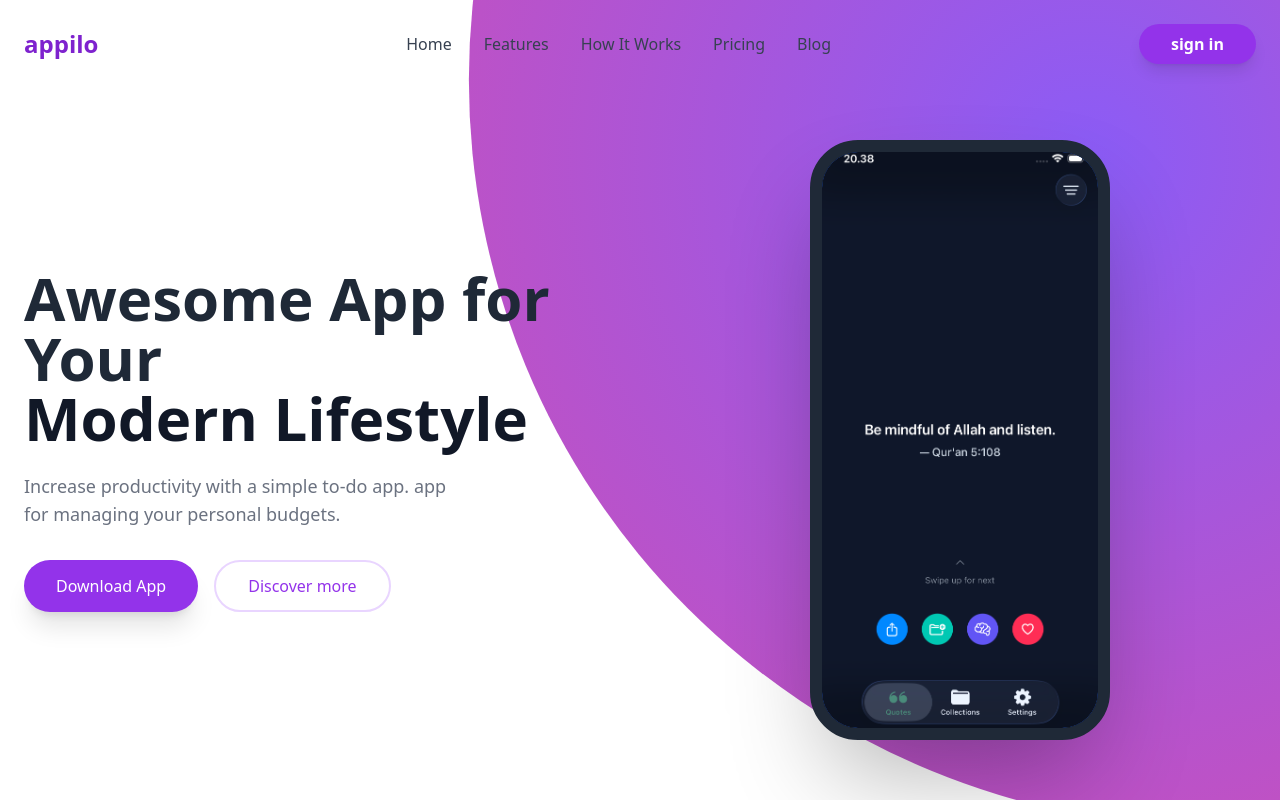
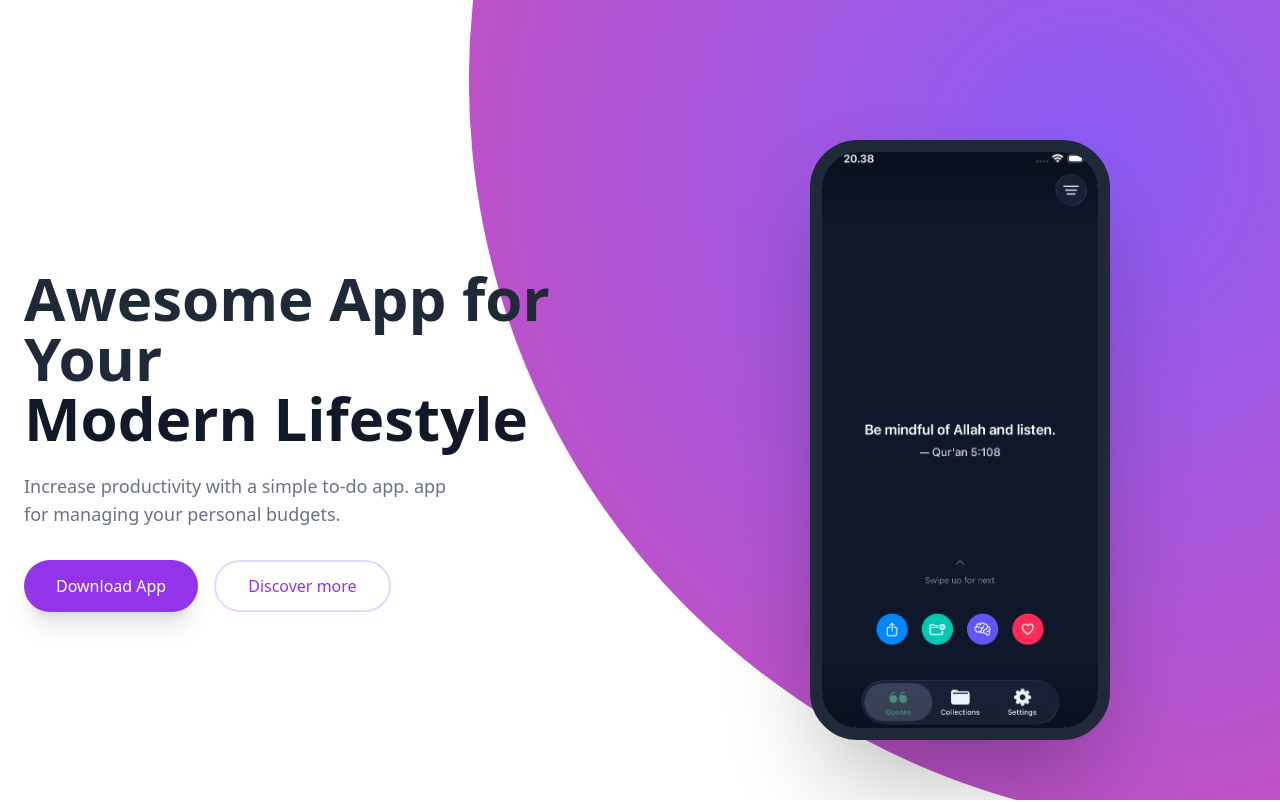
Before and after one commit to ancaloxx/Islamic-Daily, a plain HTML site: page index.html in a window 1280 px wide. Shown: the top 802 px of the page. Drawn offline with nearby package versions, Linux system fonts and the light colour scheme.

Commit message:
Update index.html

```diff
--- a/index.html
+++ b/index.html
@@ -10,19 +10,6 @@
     <link rel="stylesheet" href="style.css">
 </head>
 <body class="bg-white text-gray-800 font-sans">
-
-    <nav id="main-nav" class="fixed w-full z-50 transition-all duration-300 px-6 py-6 flex justify-between items-center">
-        <div class="text-2xl font-bold text-purple-700">appilo</div>
-        <div class="hidden md:flex space-x-8 font-medium text-gray-700">
-            <a href="#" class="hover:text-purple-600 transition">Home</a>
-            <a href="#" class="hover:text-purple-600 transition">Features</a>
-            <a href="#" class="hover:text-purple-600 transition">How It Works</a>
-            <a href="#" class="hover:text-purple-600 transition">Pricing</a>
-            <a href="#" class="hover:text-purple-600 transition">Blog</a>
-        </div>
-        <button class="bg-purple-600 text-white px-8 py-2 rounded-full font-semibold hover:bg-purple-700 shadow-lg transition">sign in</button>
-    </nav>
-
     <section class="relative overflow-hidden min-h-screen flex items-center pt-20">
         <div class="hero-bg"></div>
 
```
